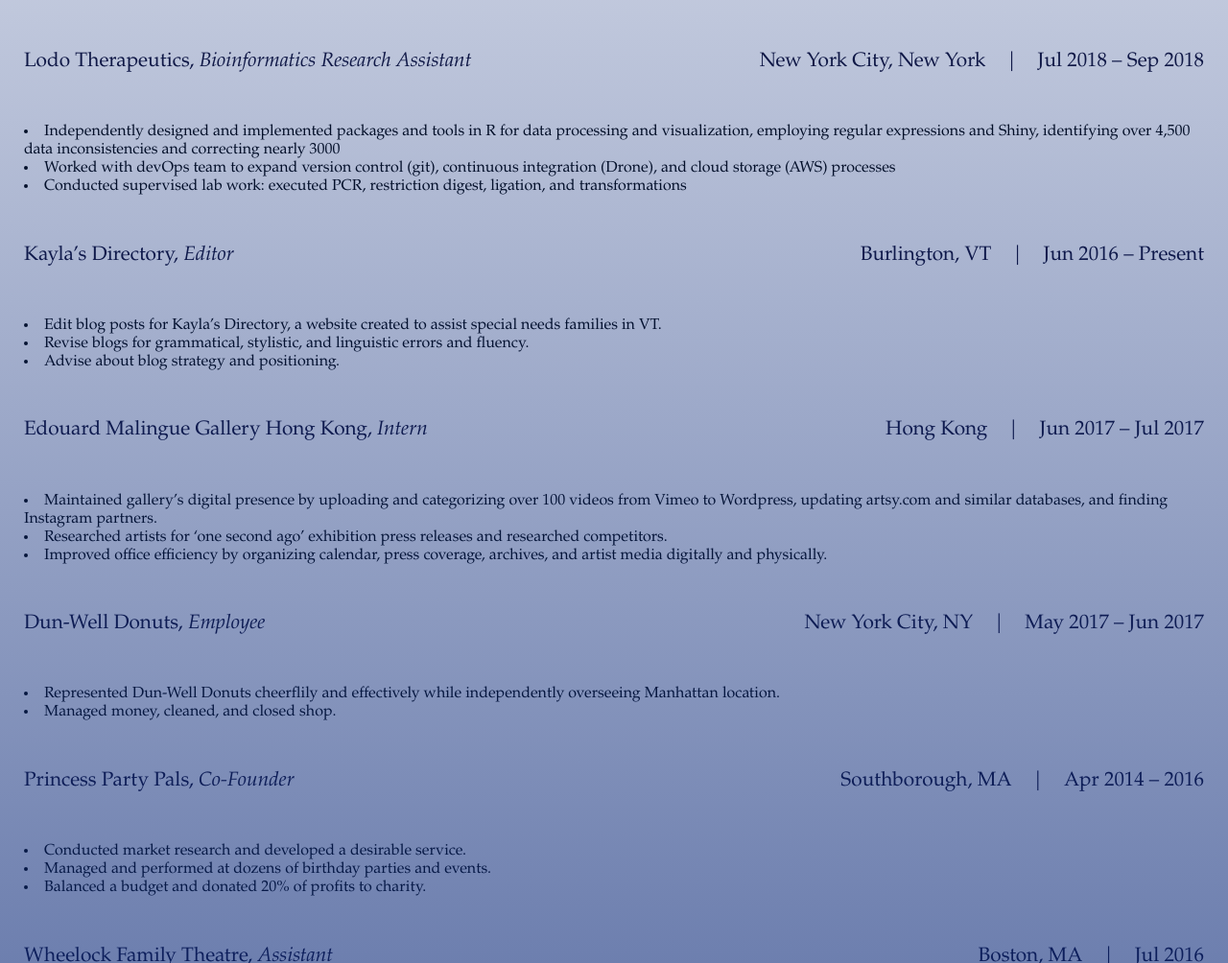
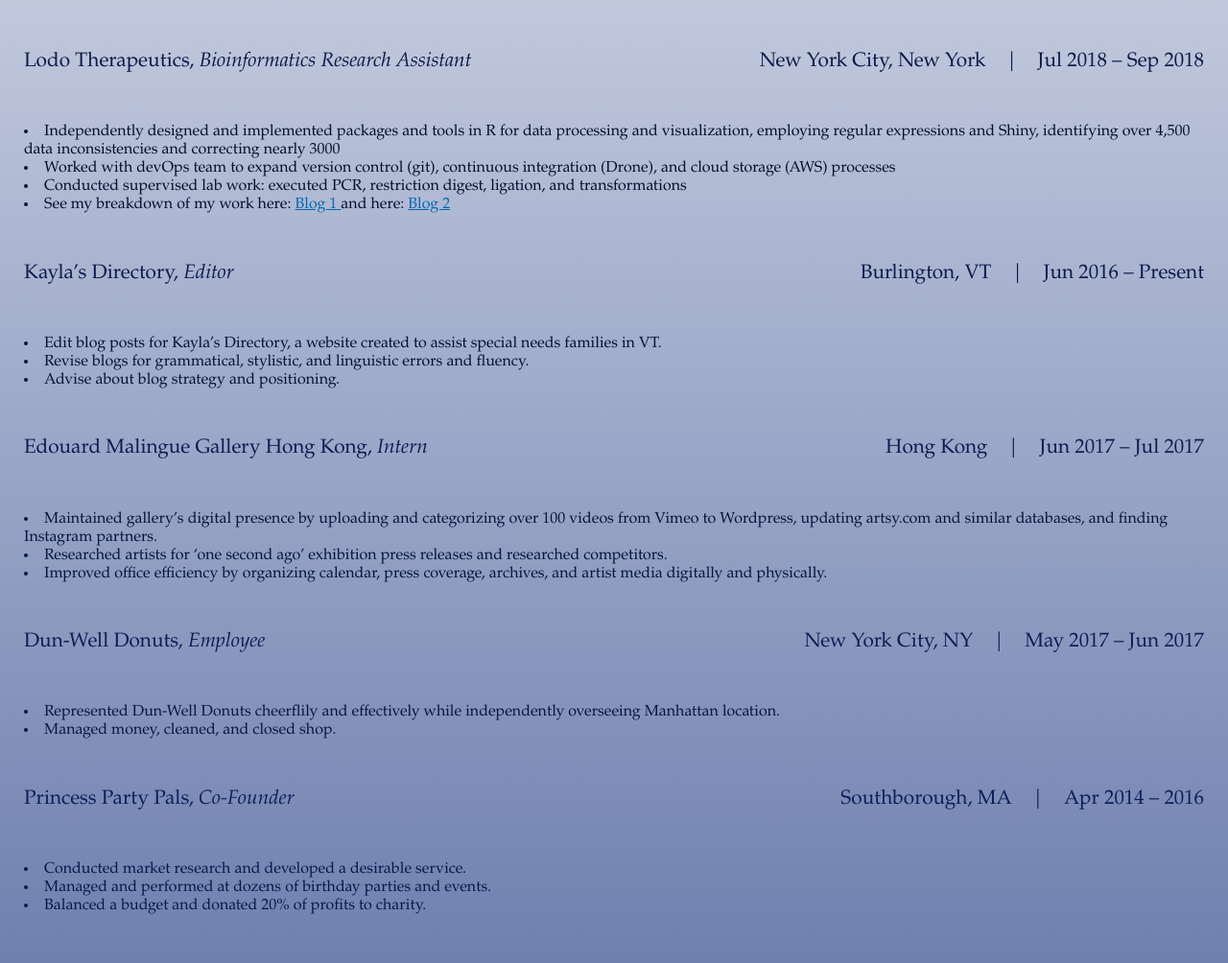
Before and after one commit to FOBkid20/FOBkid20.github.io, a plain HTML site: page index.html in a window 1280 px wide. Shown: the part 1934-2938 px from the top of the page at 96% size. Drawn offline with Linux system fonts and the light colour scheme; a web font is replaced by a local one.

Commit message:
Linting blogs

```diff
--- a/index.html
+++ b/index.html
@@ -98,6 +98,9 @@
           </li>
           <li>Conducted supervised lab work: executed PCR, restriction digest, ligation, and transformations
           </li>
+	  <li>See my breakdown of my work here: <a href="Linting1.docx">Blog 1 </a> and here:
+	  <a href="Linting1.docx"> Blog 2</a>
+	  </li>
           <h6 style = "float: left; width: 50%"> Kayla’s Directory, <i>Editor</i> </h6><h6 style = "float: right; width: 50%" align = "right">  Burlington, VT&emsp;|&emsp;Jun 2016 – Present </h6>
           <li>Edit blog posts for Kayla’s Directory, a website created to assist special needs families in VT.
           </li>
```
